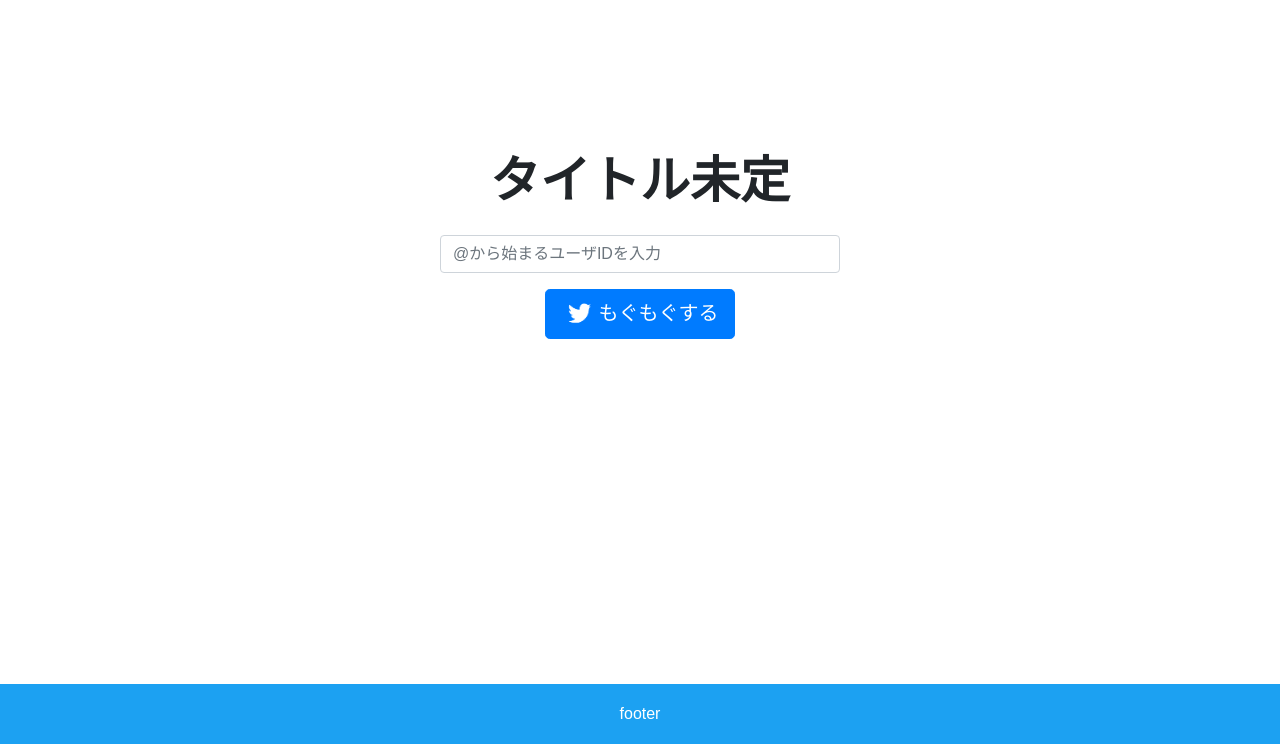
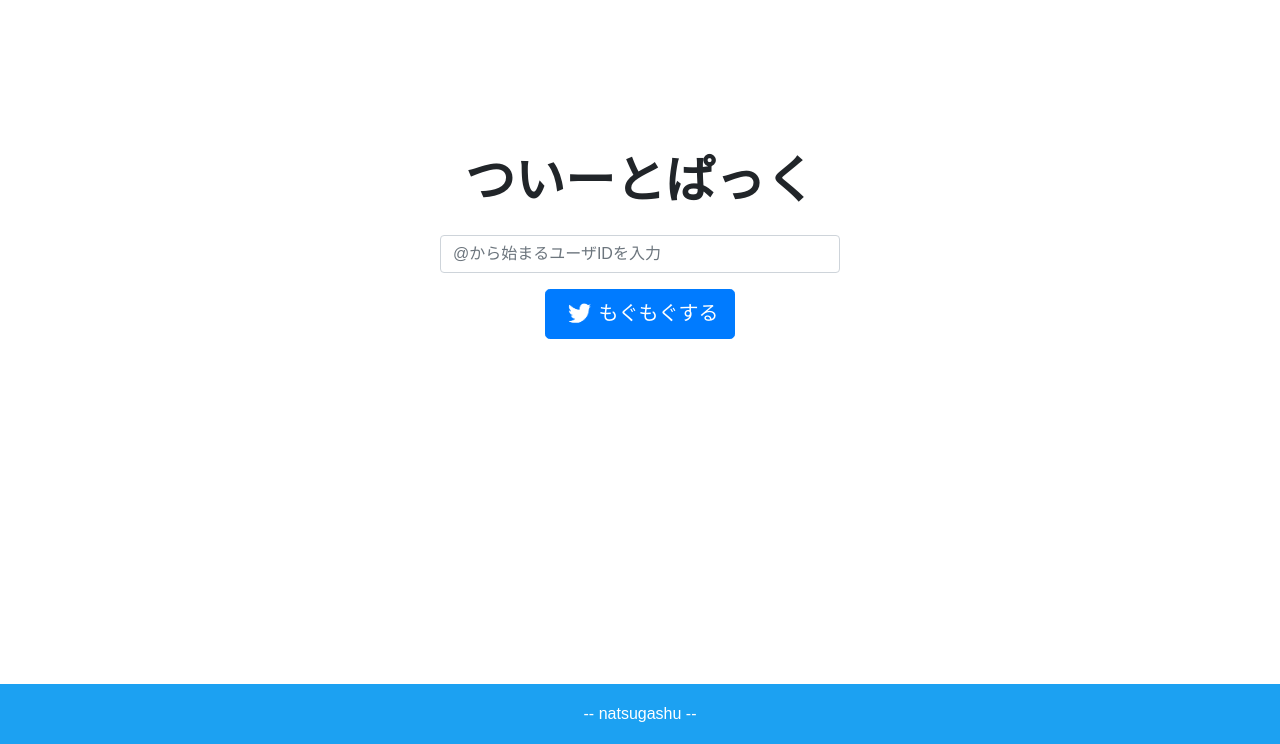
Before and after one commit to youchann/nats, a Flask app: page / in a window 1280 px wide. Shown: the part 56-800 px from the top of the page. Run offline with Flask 2, Linux system fonts and the light colour scheme; some libraries are stand-ins or nearby versions.

Commit message:
タイトルとフッター

```diff
--- a/manage.py
+++ b/manage.py
@@ -1,9 +1,7 @@
 from natsugash import app
 import os
 
-# app.run(host='127.0.0.1', port=8080, debug=True)
 port = int(os.environ.get('PORT', 5000))
-print(os.environ.get('PORT'))
 
 if __name__ == '__main__':
     app.run(port=port)
--- a/natsugash/getTwitter.py
+++ b/natsugash/getTwitter.py
@@ -12,7 +12,7 @@ twitter = OAuth1Session(CK, CS, AT, ATS)
 def get_tweets (name):
     url = "https://api.twitter.com/1.1/statuses/user_timeline.json"
     params = {
-        'count': 10,
+        'count': 20,
         'screen_name': name,
         'exclude_replies': True,
         'include_rts': False
@@ -27,7 +27,6 @@ def assort_tweets (timelines):
     for line in timelines:
         tweet_id = 'voice' + line['id_str']
         text = line['text']
-        print(text)
         photo_num = 0
         media_type = "none"
         media_src = [""]
--- a/natsugash/templates/index.html
+++ b/natsugash/templates/index.html
@@ -7,7 +7,7 @@
   </div>
 </div>
 <div class="index-wrapper">
-  <p class="main-title">タイトル未定</p>
+  <p class="main-title">ついーとぱっく</p>
   <form action="main" method="POST" id="mainform">
     <div class="form-group">
       <input name="name" class="form-control" placeholder="@から始まるユーザIDを入力"></input>
--- a/natsugash/templates/layout.html
+++ b/natsugash/templates/layout.html
@@ -40,7 +40,7 @@
 
     <footer class="footer">
       <div class="container">
-        <p>footer</p>
+        <p>-- natsugashu --</p>
       </div>
     </footer>
   </div>
--- a/natsugash/views.py
+++ b/natsugash/views.py
@@ -6,7 +6,6 @@ import os, glob
 # Root
 @app.route('/')
 def show_index():
-    print('ここまできた')
     return render_template('index.html', title="nats_gash")
 
 # To Main
```
Also changed, not shown: 10 other files.
